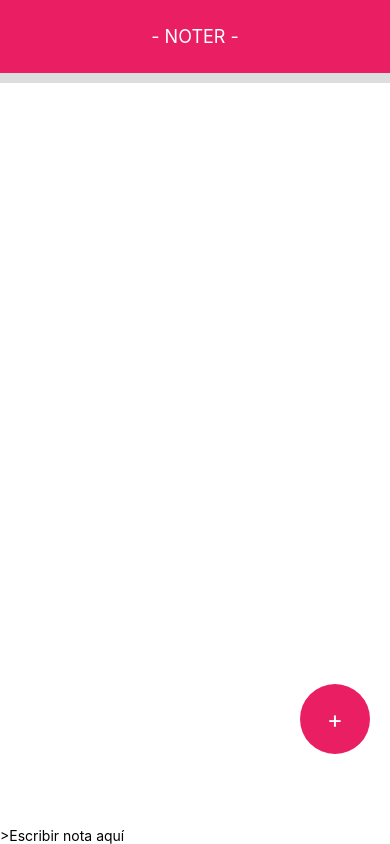
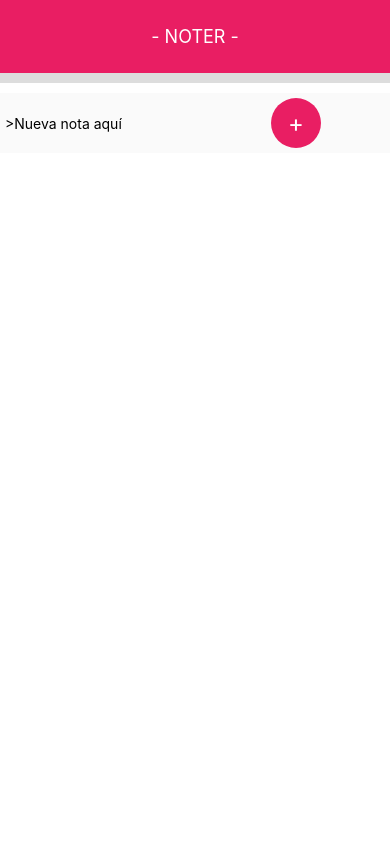
Before and after one commit to nicolasirazabal/rn-todo, a React Native app: screen / in a window 390 px wide. Built offline with nearby package versions, Linux system fonts and the light colour scheme.

Commit message:
modifica estilos y disposicion de elementos

```diff
--- a/App.js
+++ b/App.js
@@ -26,23 +26,35 @@ export default class App extends Component {
                     </View>
         });
         return (
-            <View style={styles.container}>
+            <View style={{flex: 1}}>
                 <View style={styles.header}>
                     <Text style={styles.headerText}>- NOTER -</Text>
                 </View>
-                <ScrollView style={styles.scrollContainer}>
-                    {notes}
-                </ScrollView>
-                <View>
+                <View style={{padding: 5}}>
+                  <ScrollView>
+                      {notes}
+                  </ScrollView>
+                </View>
+                <View style={{flexDirection: 'row', backgroundColor: '#FAFAFA', padding: 5}}>
                     <TextInput
-                        placeholder='>Escribir nota aquí'
+                        style={{width: '70%'}}
+                        placeholder='>Nueva nota aquí'
                         onChangeText={(noteText)=> this.setState({noteText})}
                         value={this.state.noteText}>
                     </TextInput>
+                    <View style={{width: '30%'}}>
+                      <TouchableOpacity
+                        onPress={ this.addNote.bind(this) }
+                        style={{ width: 50, height: 50,
+                              alignItems: 'center', justifyContent: 'center',
+                              backgroundColor: '#E91E63',
+                              borderRadius: 35
+                              }}>
+                          <Text style={{color: '#fff',fontSize: 24}}>+</Text>
+                      </TouchableOpacity>
+                    </View>
                 </View>
-                <TouchableOpacity onPress={ this.addNote.bind(this) } style={styles.addButton}>
-                    <Text style={styles.addButtonText}>+</Text>
-                </TouchableOpacity>
+
             </View>
         );
     }
@@ -65,9 +77,6 @@ export default class App extends Component {
     }
 }
 const styles = StyleSheet.create({
-    container: {
-        flex: 1,
-    },
     header: {
         backgroundColor: '#E91E63',
         alignItems: 'center',
@@ -79,41 +88,5 @@ const styles = StyleSheet.create({
         color: 'white',
         fontSize: 18,
         padding: 26
-    },
-    scrollContainer: {
-        flex: 1,
-        marginBottom: 100
-    },
-    footer: {
-        position: 'absolute',
-        bottom: 0,
-        left: 0,
-        right: 0,
-        zIndex: 10
-    },
-    textInput: {
-        alignSelf: 'stretch',
-        color: '#fff',
-        padding: 20,
-        backgroundColor: '#252525',
-        borderTopWidth:2,
-        borderTopColor: '#ededed'
-    },
-    addButton: {
-        position: 'absolute',
-        zIndex: 11,
-        right: 20,
-        bottom: 90,
-        backgroundColor: '#E91E63',
-        width: 70,
-        height: 70,
-        borderRadius: 35,
-        alignItems: 'center',
-        justifyContent: 'center',
-        elevation: 8
-    },
-    addButtonText: {
-        color: '#fff',
-        fontSize: 24
     }
 });
```
